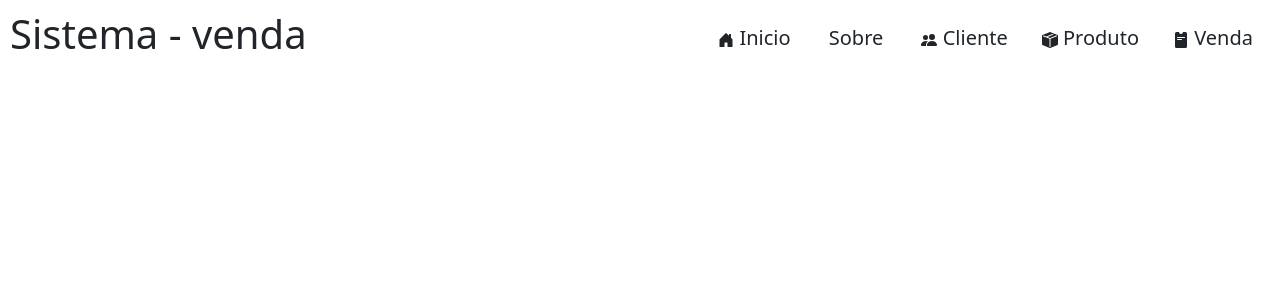
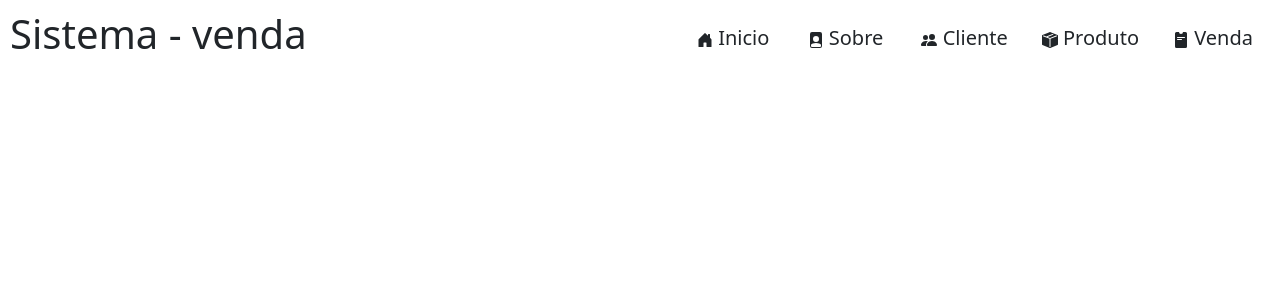
Before and after one commit to GustavoSachetto/Sistema-venda, a PHP site: page / in a window 1280 px wide. Shown: the top 300 px of the page. Run offline with PHP 8.4, Linux system fonts and the light colour scheme.

Commit message:
Update index.php

```diff
--- a/index.php
+++ b/index.php
@@ -15,7 +15,7 @@
             <h1>Sistema - venda</h1>
             <nav>
                 <a href="index.php" role="button" class="btn btn-lg"><svg xmlns="http://www.w3.org/2000/svg" width="16" height="16" fill="currentColor" class="bi bi-house-door-fill" viewBox="0 0 16 16"><path d="M6.5 14.5v-3.505c0-.245.25-.495.5-.495h2c.25 0 .5.25.5.5v3.5a.5.5 0 0 0 .5.5h4a.5.5 0 0 0 .5-.5v-7a.5.5 0 0 0-.146-.354L13 5.793V2.5a.5.5 0 0 0-.5-.5h-1a.5.5 0 0 0-.5.5v1.293L8.354 1.146a.5.5 0 0 0-.708 0l-6 6A.5.5 0 0 0 1.5 7.5v7a.5.5 0 0 0 .5.5h4a.5.5 0 0 0 .5-.5Z"/></svg><span> Inicio</span></a>
-                <a href="view/pages/sobre.php" role="button" class="btn btn-lg">Sobre</a>
+                <a href="view/pages/sobre.php" role="button" class="btn btn-lg"><svg xmlns="http://www.w3.org/2000/svg" width="16" height="16" fill="currentColor" class="bi bi-file-person-fill" viewBox="0 0 16 16"><path d="M12 0H4a2 2 0 0 0-2 2v12a2 2 0 0 0 2 2h8a2 2 0 0 0 2-2V2a2 2 0 0 0-2-2zm-1 7a3 3 0 1 1-6 0 3 3 0 0 1 6 0zm-3 4c2.623 0 4.146.826 5 1.755V14a1 1 0 0 1-1 1H4a1 1 0 0 1-1-1v-1.245C3.854 11.825 5.377 11 8 11z"/></svg><span> Sobre</span></a>
                 <div class="btn-group" role="group">
                     <!-- Cliente -->
                     <div>
```
